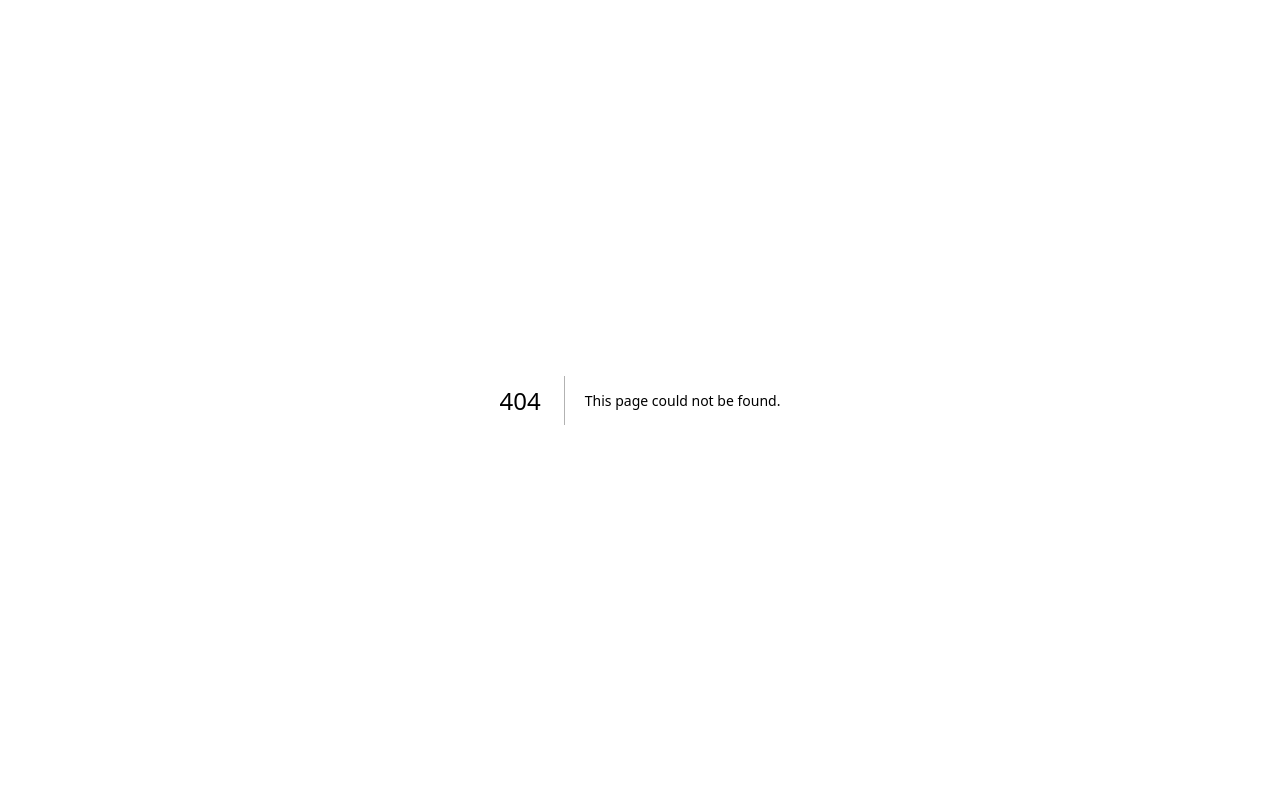
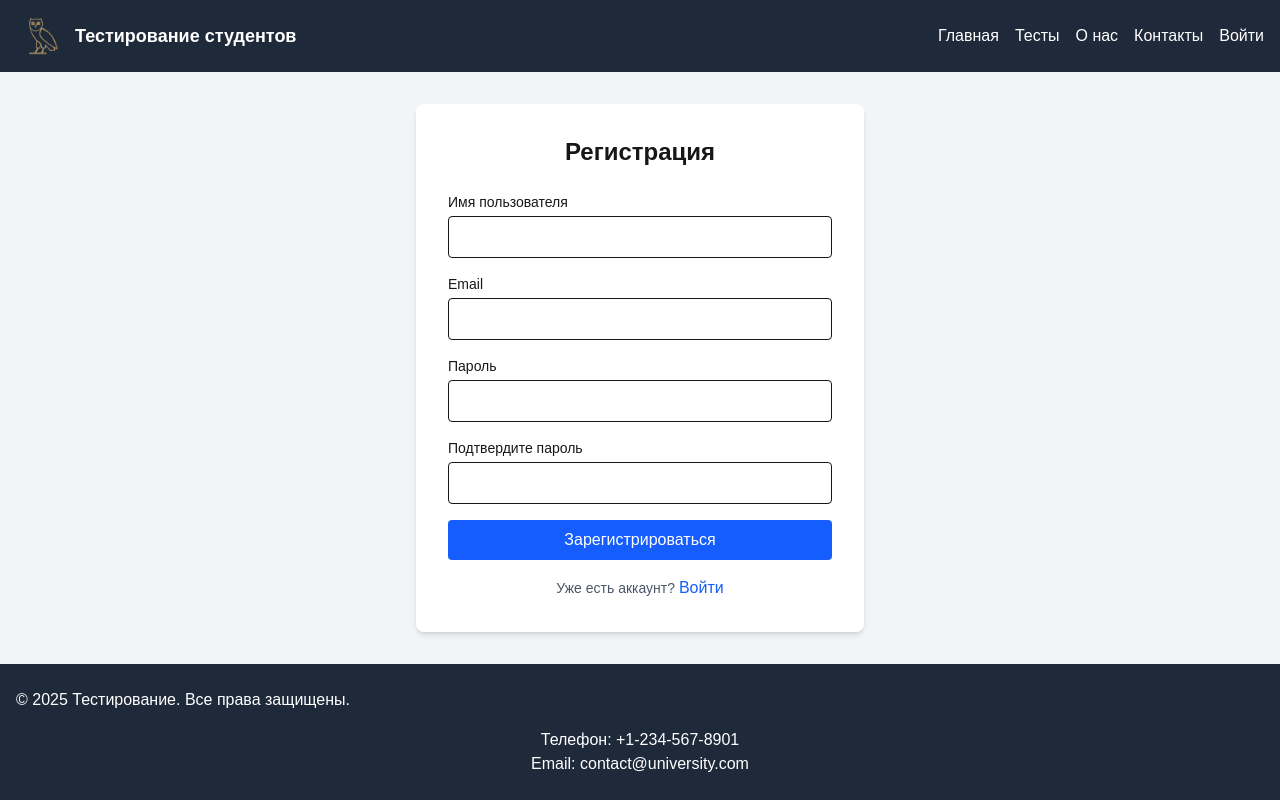
Before and after one commit to D-Muscipula/LearnTestCoursework, a Next.js app in the folder Frontend/: page /register in a window 1280 px wide. Before the commit this address had no page. Built offline with nearby package versions, Linux system fonts and the light colour scheme.

Commit message:
registration

```diff
--- a/Frontend/app/lib/api.ts
+++ b/Frontend/app/lib/api.ts
@@ -57,6 +57,14 @@ export const auth = {
     const response = await axios.post(`${API_URL}-token-auth/`, credentials);
     return response.data;
   },
+  register: async (data: {
+    username: string;
+    email: string;
+    password: string;
+  }) => {
+    const response = await api.post('/register/', data);
+    return response.data;
+  }
 };
 
 export const tests = {
--- a/Frontend/app/login/page.tsx
+++ b/Frontend/app/login/page.tsx
@@ -3,6 +3,7 @@
 import { useState } from 'react';
 import { useRouter } from 'next/navigation';
 import { auth } from '../lib/api';
+import Link from 'next/link';
 
 export default function LoginPage() {
   const router = useRouter();
@@ -71,6 +72,12 @@ export default function LoginPage() {
             {loading ? 'Вход...' : 'Войти'}
           </button>
         </form>
+        <div className="mt-4 text-center">
+          <span className="text-sm text-gray-600">Нет аккаунта? </span>
+          <Link href="/register" className="text-blue-600 hover:underline">
+            Зарегистрироваться
+          </Link>
+        </div>
       </div>
     </div>
   );
--- /dev/null
+++ b/Frontend/app/register/page.tsx
@@ -0,0 +1,125 @@
+'use client';
+
+import { useState } from 'react';
+import { useRouter } from 'next/navigation';
+import Link from 'next/link';
+import Header from '../components/Header';
+import Footer from '../components/Footer';
+
+export default function RegisterPage() {
+  const router = useRouter();
+  const [formData, setFormData] = useState({
+    username: '',
+    email: '',
+    password: '',
+    passwordConfirm: ''
+  });
+  const [error, setError] = useState('');
+  const [loading, setLoading] = useState(false);
+
+  const handleChange = (e: React.ChangeEvent<HTMLInputElement>) => {
+    setFormData({
+      ...formData,
+      [e.target.name]: e.target.value
+    });
+  };
+
+  const handleSubmit = async (e: React.FormEvent) => {
+    e.preventDefault();
+    setError('');
+    setLoading(true);
+
+    try {
+      // Здесь будет запрос к API
+      const response = await fetch('http://localhost:8000/api/register/', {
+        method: 'POST',
+        headers: {
+          'Content-Type': 'application/json',
+        },
+        body: JSON.stringify(formData)
+      });
+
+      if (!response.ok) {
+        throw new Error('Ошибка регистрации');
+      }
+
+      router.push('/login');
+    } catch (err: any) {
+      setError(err.message || 'Ошибка при регистрации');
+    } finally {
+      setLoading(false);
+    }
+  };
+
+  return (
+    <div className="min-h-screen flex flex-col">
+      <Header />
+      <main className="flex-grow bg-gray-100 flex items-center justify-center p-4">
+        <div className="w-full max-w-md bg-white rounded-lg shadow-md p-8">
+          <h2 className="text-2xl font-bold text-center mb-6">Регистрация</h2>
+          {error && <div className="mb-4 text-red-500 text-center">{error}</div>}
+          <form onSubmit={handleSubmit} className="space-y-4">
+            <div>
+              <label className="block text-sm font-medium mb-1">Имя пользователя</label>
+              <input
+                type="text"
+                name="username"
+                value={formData.username}
+                onChange={handleChange}
+                required
+                className="w-full px-3 py-2 border rounded"
+              />
+            </div>
+            <div>
+              <label className="block text-sm font-medium mb-1">Email</label>
+              <input
+                type="email"
+                name="email"
+                value={formData.email}
+                onChange={handleChange}
+                required
+                className="w-full px-3 py-2 border rounded"
+              />
+            </div>
+            <div>
+              <label className="block text-sm font-medium mb-1">Пароль</label>
+              <input
+                type="password"
+                name="password"
+                value={formData.password}
+                onChange={handleChange}
+                required
+                className="w-full px-3 py-2 border rounded"
+              />
+            </div>
+            <div>
+              <label className="block text-sm font-medium mb-1">Подтвердите пароль</label>
+              <input
+                type="password"
+                name="passwordConfirm"
+                value={formData.passwordConfirm}
+                onChange={handleChange}
+                required
+                className="w-full px-3 py-2 border rounded"
+              />
+            </div>
+            <button
+              type="submit"
+              disabled={loading}
+              className="w-full bg-blue-600 text-white py-2 rounded hover:bg-blue-700 disabled:bg-blue-400"
+            >
+              {loading ? 'Регистрация...' : 'Зарегистрироваться'}
+            </button>
+          </form>
+          <div className="mt-4 text-center">
+            <span className="text-sm text-gray-600">Уже есть аккаунт? </span>
+            <Link href="/login" className="text-blue-600 hover:underline">
+              Войти
+            </Link>
+          </div>
+        </div>
+      </main>
+      <Footer />
+    </div>
+  );
+}
```
Also changed, not shown: 1 other file (tests, documents, lock files or other folders).
